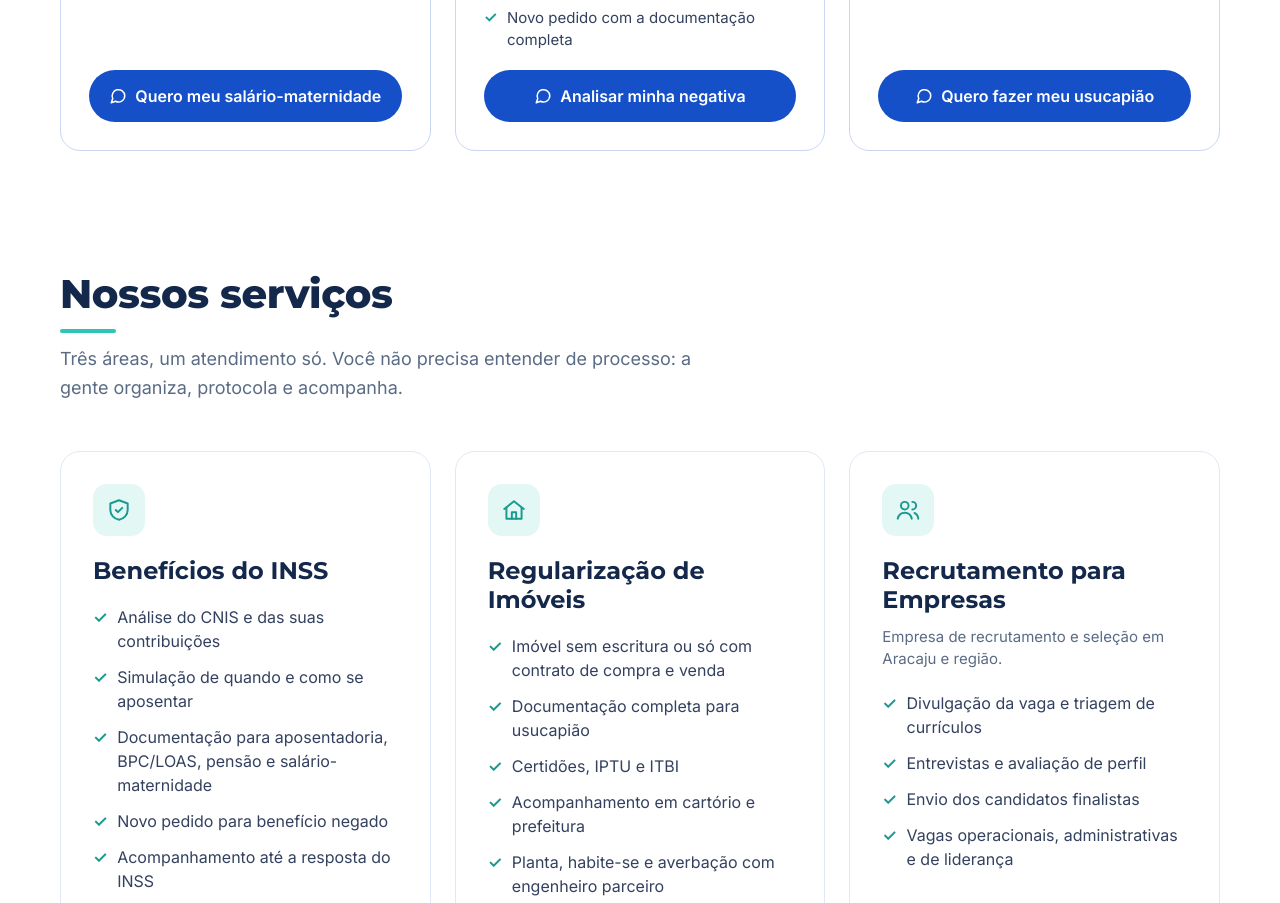
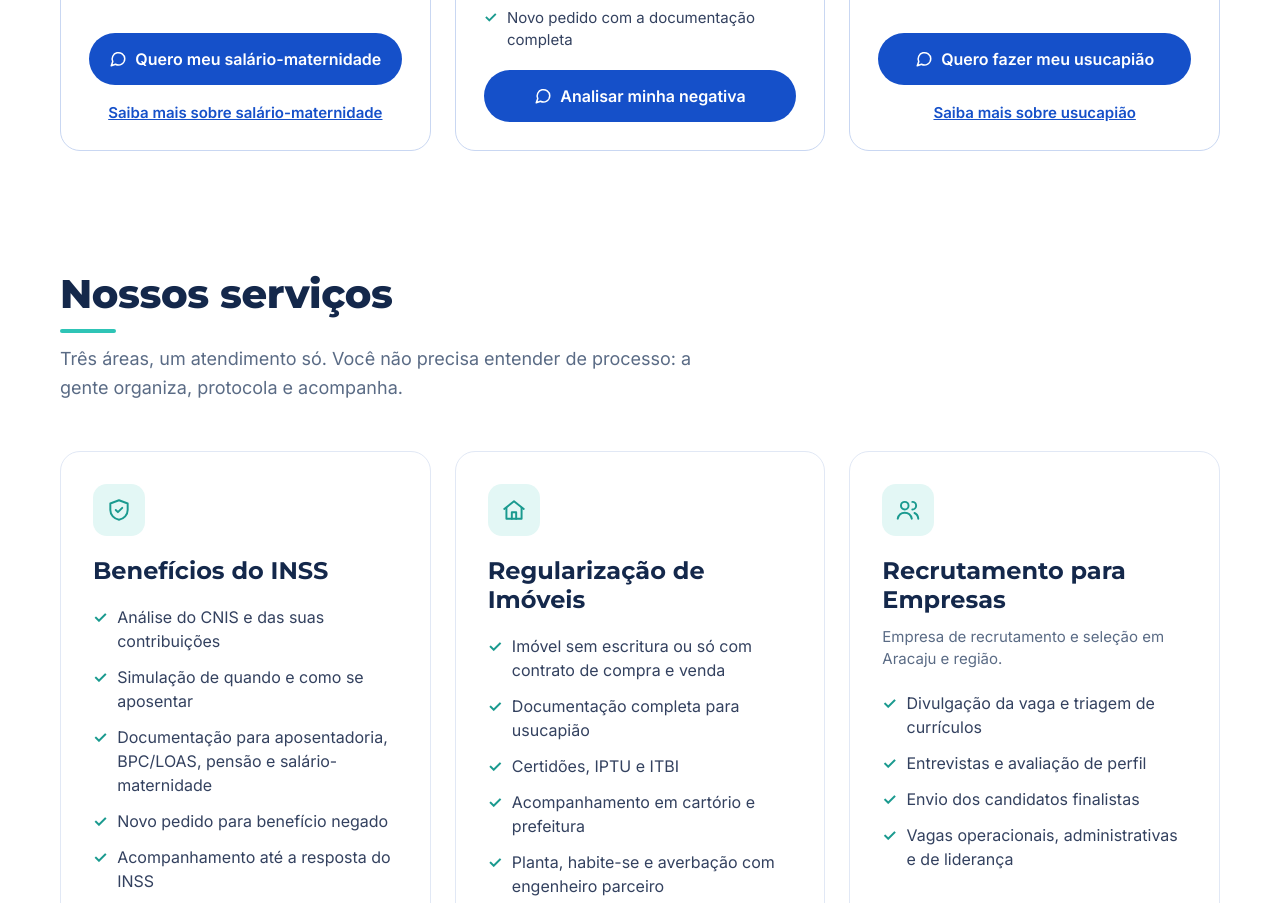
Before and after one commit to hiagolaurentino001-commits/saad-site, a plain HTML site: page index.html in a window 1280 px wide. Shown: the part 1530-2433 px from the top of the page. Drawn offline with Linux system fonts and the light colour scheme.

Commit message:
Links para as páginas de salário-maternidade e usucapião

```diff
--- a/index.html
+++ b/index.html
@@ -147,6 +147,7 @@ h1,h2,h3{font-family:Montserrat,Inter,system-ui,sans-serif}
               <svg width="18" height="18" viewBox="0 0 24 24" fill="none" stroke="currentColor" stroke-width="2" stroke-linecap="round" stroke-linejoin="round" aria-hidden="true"><path d="M21 11.5a8.4 8.4 0 0 1-12.3 7.5L3 21l2-5.5A8.4 8.4 0 1 1 21 11.5z"></path></svg>
               Quero meu salário-maternidade
             </a>
+<a href="/salario-maternidade/" style="align-self: center; font-size: 15px; font-weight: 600; color: #1550C9;">Saiba mais sobre salário-maternidade</a>
           </div>
         </article>
 
@@ -187,6 +188,7 @@ h1,h2,h3{font-family:Montserrat,Inter,system-ui,sans-serif}
               <svg width="18" height="18" viewBox="0 0 24 24" fill="none" stroke="currentColor" stroke-width="2" stroke-linecap="round" stroke-linejoin="round" aria-hidden="true"><path d="M21 11.5a8.4 8.4 0 0 1-12.3 7.5L3 21l2-5.5A8.4 8.4 0 1 1 21 11.5z"></path></svg>
               Quero fazer meu usucapião
             </a>
+<a href="/usucapiao/" style="align-self: center; font-size: 15px; font-weight: 600; color: #1550C9;">Saiba mais sobre usucapião</a>
           </div>
         </article>
 
```
